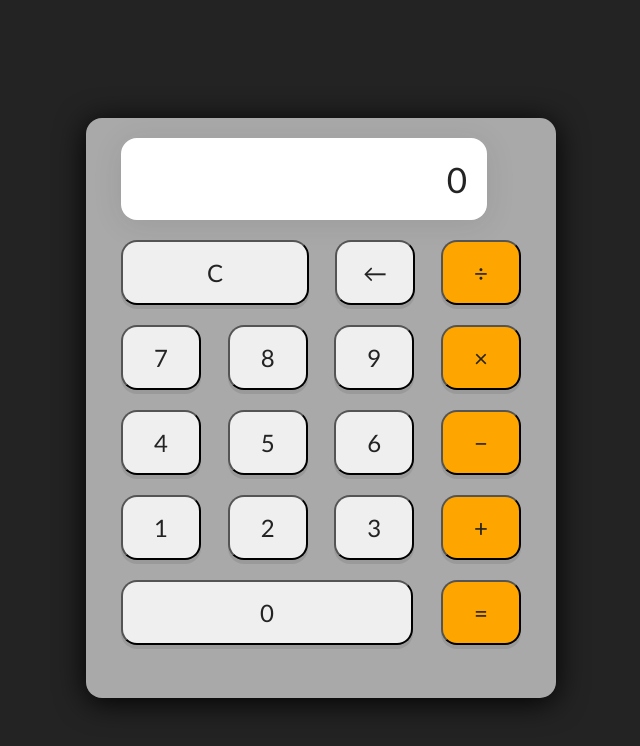
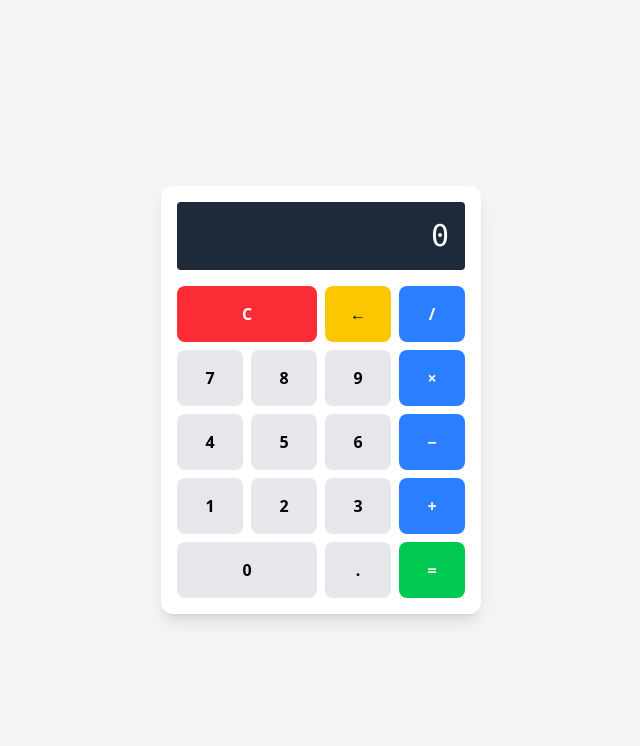
Before and after one commit to mferdian/Calculator, a website: page index.html in a window 1280 px wide. Shown: the whole page, without its empty margins (319-959 px from the left). Drawn offline with Linux system fonts and the light colour scheme.

Commit message:
repair and addtailwind

```diff
--- a/index.html
+++ b/index.html
@@ -1,97 +1,73 @@
 <!DOCTYPE html>
 <html lang="en">
 <head>
-    <meta charset="UTF-8">
-    <meta name="viewport" content="width=device-width, initial-scale=1.0">
-    <link rel="stylesheet" href="style.css">
-    <title>Calculatoor</title>
+  <meta charset="UTF-8" />
+  <meta name="viewport" content="width=device-width, initial-scale=1.0" />
+  <title>Calculator</title>
+  <link href="./src/output.css" rel="stylesheet">
+
 </head>
+<body class="bg-gray-100 flex items-center justify-center min-h-screen">
 
-<body>
-        <div class="wrapper">
-            <div class="section-div">
-            <section class="screen">
-                0
-            </section>
-            </div>
+<!DOCTYPE html>
+<html lang="en">
+<head>
+  <meta charset="UTF-8" />
+  <meta name="viewport" content="width=device-width, initial-scale=1.0" />
+  <title>Calculator</title>
+  <link href="./src/output.css" rel="stylesheet">
+  <style>
+    .calc-button {
+      transition: all 0.2s ease;
+    }
+    .calc-button:hover {
+      filter: brightness(90%);
+      transform: translateY(-1px);
+    }
+    .calc-button:active {
+      transform: translateY(1px);
+    }
+    #screen {
+      min-height: 64px;
+      word-wrap: break-word;
+      overflow: hidden;
+    }
+  </style>
+</head>
+<body class="bg-gray-100 flex items-center justify-center min-h-screen">
 
-            <section class="calc-button-upper">
-                <div class="calc-button-row">
-                    <button class="calc-button double">
-                        C
-                    </button>
-                    <button class="calc-button">
-                        &larr;
-                    </button>
-                    <button class="calc-button">
-                        &divide;
-                    </button>
-                </div>
+  <div class="bg-white p-4 rounded-xl shadow-lg w-80">
+    <div id="screen" class="bg-gray-800 text-white text-right text-3xl p-4 rounded mb-4 font-mono">
+      0
+    </div>
 
+    <!-- Buttons -->
+    <div class="grid grid-cols-4 gap-2">
+      <button value="C" class="calc-button col-span-2 bg-red-500 hover:bg-red-600 text-white py-4 rounded-lg font-bold">C</button>
+      <button value="back" class="calc-button bg-yellow-400 hover:bg-yellow-500 py-4 rounded-lg font-bold">←</button>
+      <button value="/" class="calc-button bg-blue-500 hover:bg-blue-600 text-white py-4 rounded-lg font-bold">/</button>
 
-                <div class="calc-button-row">
-                    <button class="calc-button">
-                        7
-                    </button>
-                    <button class="calc-button">
-                        8
-                    </button>
-                    <button class="calc-button">
-                        9
-                    </button>
-                    <button class="calc-button">
-                        &times;
-                    </button>
-                </div>
+      <button value="7" class="calc-button bg-gray-200 hover:bg-gray-300 py-4 rounded-lg font-bold">7</button>
+      <button value="8" class="calc-button bg-gray-200 hover:bg-gray-300 py-4 rounded-lg font-bold">8</button>
+      <button value="9" class="calc-button bg-gray-200 hover:bg-gray-300 py-4 rounded-lg font-bold">9</button>
+      <button value="*" class="calc-button bg-blue-500 hover:bg-blue-600 text-white py-4 rounded-lg font-bold">×</button>
 
-                <div class="calc-button-row">
-                    <button class="calc-button">
-                        4
-                    </button>
-                    <button class="calc-button">
-                        5
-                    </button>
-                    <button class="calc-button">
-                        6
-                    </button>
-                    <button class="calc-button">
-                        &minus;
-                    </button>
+      <button value="4" class="calc-button bg-gray-200 hover:bg-gray-300 py-4 rounded-lg font-bold">4</button>
+      <button value="5" class="calc-button bg-gray-200 hover:bg-gray-300 py-4 rounded-lg font-bold">5</button>
+      <button value="6" class="calc-button bg-gray-200 hover:bg-gray-300 py-4 rounded-lg font-bold">6</button>
+      <button value="-" class="calc-button bg-blue-500 hover:bg-blue-600 text-white py-4 rounded-lg font-bold">−</button>
 
-                </div>
+      <button value="1" class="calc-button bg-gray-200 hover:bg-gray-300 py-4 rounded-lg font-bold">1</button>
+      <button value="2" class="calc-button bg-gray-200 hover:bg-gray-300 py-4 rounded-lg font-bold">2</button>
+      <button value="3" class="calc-button bg-gray-200 hover:bg-gray-300 py-4 rounded-lg font-bold">3</button>
+      <button value="+" class="calc-button bg-blue-500 hover:bg-blue-600 text-white py-4 rounded-lg font-bold">+</button>
 
-                <div class="calc-button-row">
-                    <button class="calc-button">
-                        1
-                    </button>
-                    <button class="calc-button">
-                        2
-                    </button>
-                    <button class="calc-button">
-                        3
-                    </button>
-                    <button class="calc-button">
-                        &plus;
-                    </button>
-                </div>
+      <button value="0" class="calc-button col-span-2 bg-gray-200 hover:bg-gray-300 py-4 rounded-lg font-bold">0</button>
+      <button value="." class="calc-button bg-gray-200 hover:bg-gray-300 py-4 rounded-lg font-bold">.</button>
+      <button value="=" class="calc-button bg-green-500 hover:bg-green-600 text-white py-4 rounded-lg font-bold">=</button>
+    </div>
+  </div>
 
-                <div class="calc-button-row">
-                    <button class="calc-button triple1">
-                        0
-                    </button>
-                    <button class="calc-button triple">
-                        &equals;
-                    </button>
-
-                </div>
-
-
-            </section>
-        </div>
-
-
-
-
-    <script src="script.js"></script>
+  <script src="script.js"></script>
 </body>
 </html>
--- /dev/null
+++ b/package.json
@@ -0,0 +1,6 @@
+{
+  "dependencies": {
+    "@tailwindcss/cli": "^4.1.5",
+    "tailwindcss": "^4.1.5"
+  }
+}
--- a/script.js
+++ b/script.js
@@ -1,11 +1,12 @@
 let runningTotal = 0;
     let buffer = "0";
     let previousOperator = null;
+    let resetBuffer = false;
 
-const screen = document.querySelector('.screen');
+    const screen = document.getElementById('screen');
 
     function buttonClick(value) {
-    if (isNaN(value)) {
+      if (isNaN(value) && value !== '.') {
         handleSymbol(value);
       } else {
         handleNumber(value);
@@ -21,79 +22,87 @@ function handleSymbol(symbol) {
           previousOperator = null;
           break;
         case '=':
-            if (previousOperator === null) {
+          if (previousOperator === null) return;
+          if (previousOperator === '/' && parseFloat(buffer) === 0) {
+            buffer = 'Error';
+            runningTotal = 0;
+            previousOperator = null;
             return;
           }
-            flushOperation(parseInt(buffer));
+          flushOperation(parseFloat(buffer));
           previousOperator = null;
           buffer = runningTotal.toString();
           runningTotal = 0;
+          resetBuffer = true;
           break;
-        case '←':
-            if (buffer.length === 1) {
+        case 'back':
+          if (buffer.length === 1 || (buffer.length === 2 && buffer.startsWith('-'))) {
             buffer = '0';
           } else {
-                buffer = buffer.substring(0, buffer.length - 1);
+            buffer = buffer.slice(0, -1);
           }
           break;
         case '+':
-        case '−':
-        case '×':
-        case '÷':
+        case '-':
+        case '*':
+        case '/':
           handleMath(symbol);
+          break;
+        case '.':
+          if (!buffer.includes('.')) {
+            buffer += '.';
+          }
           break;
       }
     }
 
     function handleMath(symbol) {
-    if (buffer === '0') {
-        return;
-    }
+      if (buffer === '0' && runningTotal === 0) return;
 
-    const intBuffer = parseInt(buffer);
+      const floatBuffer = parseFloat(buffer);
 
       if (runningTotal === 0) {
-        runningTotal = intBuffer;
+        runningTotal = floatBuffer;
       } else {
-        flushOperation(intBuffer);
+        flushOperation(floatBuffer);
       }
 
       previousOperator = symbol;
-    buffer = '0';
+      resetBuffer = true;
     }
 
-function flushOperation(intBuffer) {
+    function flushOperation(floatBuffer) {
       switch (previousOperator) {
         case '+':
-            runningTotal += intBuffer;
+          runningTotal += floatBuffer;
           break;
-        case '−':
-            runningTotal -= intBuffer;
+        case '-':
+          runningTotal -= floatBuffer;
           break;
-        case '×':
-            runningTotal *= intBuffer;
+        case '*':
+          runningTotal *= floatBuffer;
           break;
-        case '÷':
-            runningTotal /= intBuffer;
+        case '/':
+          runningTotal /= floatBuffer;
           break;
       }
     }
 
     function handleNumber(numberString) {
-    if (buffer === "0") {
+      if (resetBuffer) {
         buffer = numberString;
+        resetBuffer = false;
       } else {
-        buffer += numberString;
+        buffer = buffer === "0" ? numberString : buffer + numberString;
       }
     }
 
     function init() {
-    document.querySelectorAll('.calc-button').forEach(function(button) {
-        button.addEventListener('click', function(event) {
-            buttonClick(event.target.innerText);
+      document.querySelectorAll('.calc-button').forEach(button => {
+        button.addEventListener('click', event => {
+          buttonClick(event.target.value);
         });
       });
     }
 
-// Initialize the calculator
     init();
--- /dev/null
+++ b/src/input.css
@@ -0,0 +1 @@
+@import "tailwindcss";
--- a/style.css
+++ /dev/null
@@ -1,115 +0,0 @@
-html{
-    box-sizing: border-box;
-    height: 100%;
-}
-
-*,
-*::before
-*::after{
-    box-sizing: inherit;
-    margin: 0;
-    padding: 0;
-}
-
-body{
-    align-items: center;
-    background: white;
-    display: flex;
-    font-family: 'Gill Sans', 'Gill Sans MT', Calibri, 'Trebuchet MS', sans-serif;
-    font-display: swap;
-    height: inherit;
-    justify-content: center;
-    background-color: #232323;
-}
-
-.wrapper{
-    backdrop-filter: blur(5.5px);
-    -webkit-backdrop-filter: blur(5.5px);
-    border-radius: 16px;
-    box-shadow: 0 4px 30px rgba(0, 0, 0, 0.975);
-    color: #c7bebe;
-    backdrop-filter: blur(4px);
-    -webkit-backdrop-filter: blur(4px);
-    background: rgba(255, 255, 255, 0,30);
-    border: 1px solid rgba(255, 255, 255, 0,34);
-    flex-basis: 400px;
-    height: 540px;
-    padding: 20px 35px;
-    background-color: darkgray;
-
-}
-
-.screen{
-    backdrop-filter: blur(5.5px);
-    -webkit-backdrop-filter: blur(5.5px);
-    background: rgba(255, 255, 255, 0,75);
-    border: 1px solid rgba(255, 255, 255, 0,1);
-    border-radius: 16px;
-    box-shadow: 0 4px 30px rgba(35,35,35,0.1);
-    color: #232323;
-    font-size: 35px;
-    overflow: auto;
-    padding: 20px;
-    text-align: right;
-    width: 326px;
-    background-color: #fff;
-}
-
-
-.calc-button-row{
-    display: flex;
-    justify-content: space-between;
-    margin: 5% 0;
-}
-
-.calc-button{
-    backdrop-filter: blur(5.5px);
-    -webkit-backdrop-filter: blur(5.5px);
-    background: rgba(255, 255, 255, 0,75);
-    border: 1px solid rgba(255, 255, 255, 0,01);
-    border-radius: 16px;
-    box-shadow: 0 4px rgba(35,35,35,0.1);
-    color: #232323;
-    flex-basis: 20%;
-    font-family: inherit;
-    font-size: 24px;
-    height: 65px;
-}
-
-
-
-.calc-button:last-of-type{
-    backdrop-filter: blur(5.5px);
-    -webkit-backdrop-filter: blur(5.5px);
-    background: rgba(255, 255, 255, 0,75);
-    border: 1px solid rgba(255, 255, 255, 0,01);
-    border-radius: 16px;
-    box-shadow: 0 4px rgba(35,35,35,0.1);
-    color: #232323;
-    flex-basis: 20%;
-    font-family: inherit;
-    font-size: 24px;
-    height: 65px;
-    background-color: orange;
-}
-
-.calc-button:last-child:hover{
-    background-color: inherit;
-}
-
-.calc-button:hover{
-    background-color: inherit;
-}
-
-.calc-button:active{
-    background-color: rgb(255, 255, 255);
-}
-
-
-.double{
-    flex-basis: 47%;
-}
-
-.triple1{
-    flex-basis: 73% ;
-}
```
Also changed, not shown: src/output.css (added), 1 other file. Lines whose indentation alone changed are shown as unchanged.
